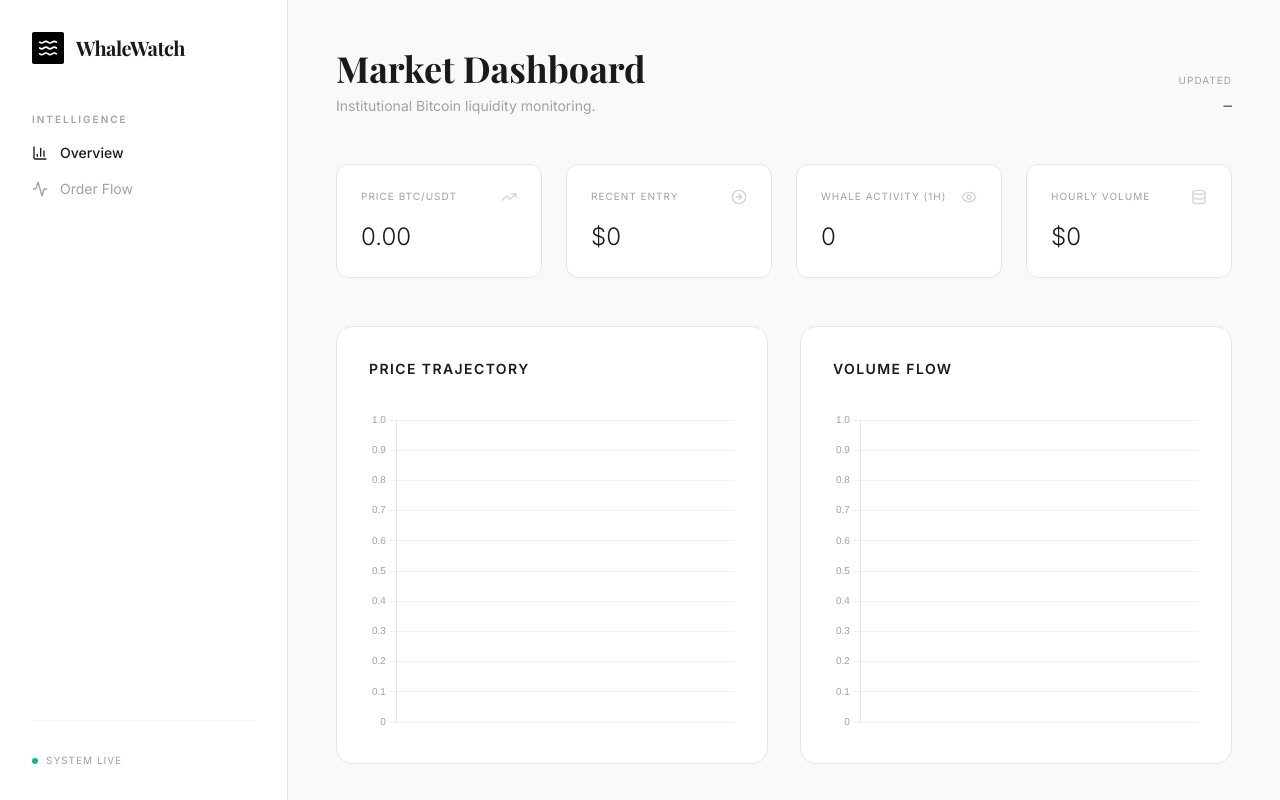
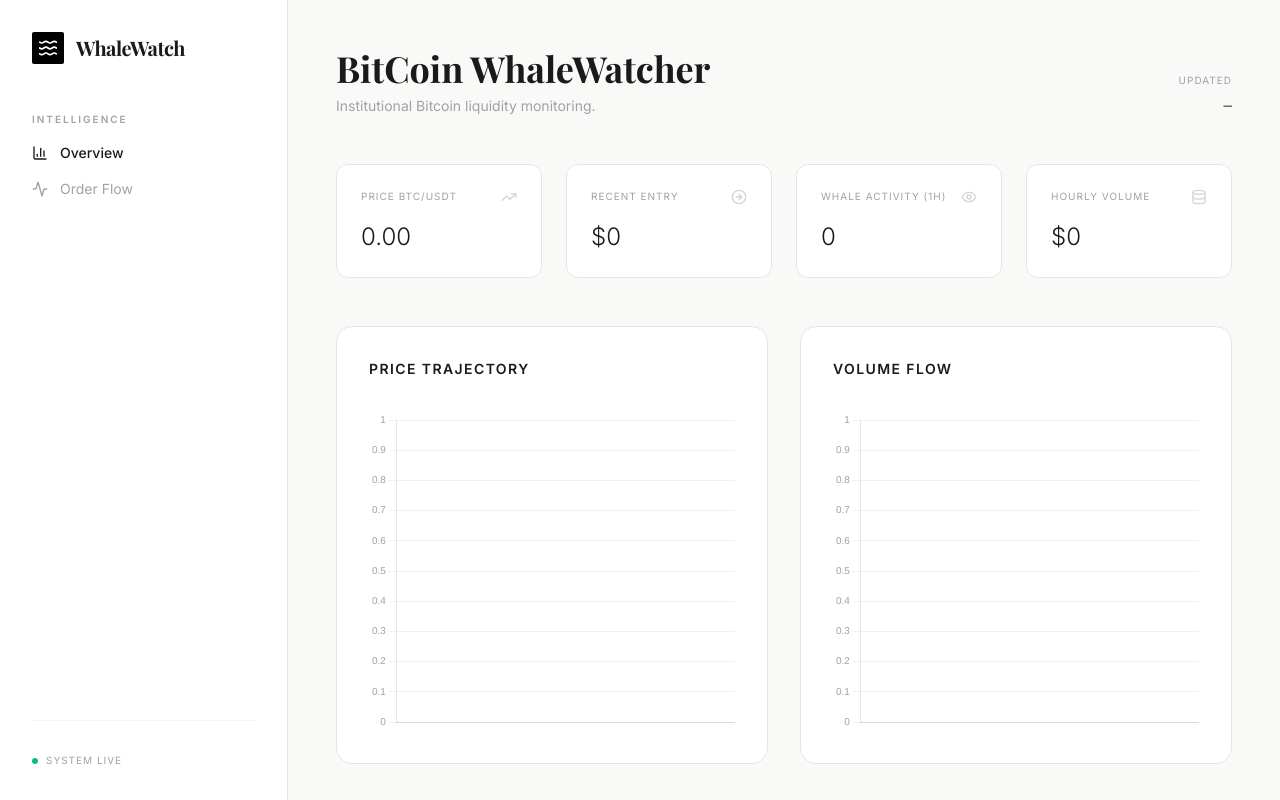
Before and after one commit to guneevaidasani1/finnovate, a website: page public/index.html in a window 1280 px wide. Drawn offline with nearby package versions, Linux system fonts and the light colour scheme; no server answers; a web font is replaced by a local one.

Commit message:
Fixed: Graph Axes & Flow

```diff
--- a/public/app.js
+++ b/public/app.js
@@ -1,4 +1,4 @@
-// app.js overhaul
+// app.js overhaul with Time-Series Precision
 let priceChart = null;
 let volumeChart = null;
 let whaleAlerts = [];
@@ -15,29 +15,62 @@ const whaleModal = document.getElementById('whaleModal');
 const overlay = document.getElementById('overlay');
 
 function initializeCharts() {
+    // UPDATED: commonOptions now enables the X-axis for Time display
     const commonOptions = {
         responsive: true,
         maintainAspectRatio: false,
-        plugins: { legend: { display: false } },
+        plugins: {
+            legend: { display: false },
+            tooltip: {
+                backgroundColor: '#1A1A1A',
+                titleFont: { size: 10 },
+                bodyFont: { size: 12 },
+                displayColors: false,
+                padding: 10
+            }
+        },
         scales: {
-            x: { display: false },
+            x: {
+                display: true, // Set to true to show Time
+                grid: { display: false },
+                ticks: {
+                    color: '#A1A1AA',
+                    font: { size: 9 },
+                    maxTicksLimit: 8, // Prevents overlapping timestamps
+                    autoSkip: true
+                }
+            },
             y: {
+                display: true,
                 grid: { color: '#F1F1EF', drawBorder: false },
-                ticks: { color: '#A1A1AA', font: { size: 10 } }
+                ticks: {
+                    color: '#A1A1AA',
+                    font: { size: 10 },
+                    // Forces precise decimal formatting for Price
+                    callback: function(value) {
+                        return value >= 1000 ? '$' + value.toLocaleString() : value;
+                    }
+                }
             }
         },
         elements: {
-            line: { tension: 0.2, borderWidth: 1.5 },
-            point: { radius: 0 }
+            line: { tension: 0.1, borderWidth: 1.5 }, // Reduced tension for Swiss precision
+            point: { radius: 0, hoverRadius: 4 }
+        },
+        interaction: {
+            intersect: false,
+            mode: 'index',
         }
     };
 
+    // Chart 1: Price Trajectory (X: Time, Y: Price)
     priceChart = new Chart(document.getElementById('priceChart').getContext('2d'), {
         type: 'line',
         data: { labels: [], datasets: [{ data: [], borderColor: '#1A1A1A', backgroundColor: 'transparent' }] },
         options: commonOptions
     });
 
+    // Chart 2: Volume Flow (X: Time, Y: Trade Volume)
     volumeChart = new Chart(document.getElementById('volumeChart').getContext('2d'), {
         type: 'line',
         data: { labels: [], datasets: [{ data: [], borderColor: '#1A1A1A', backgroundColor: 'rgba(26,26,26,0.02)', fill: true }] },
@@ -46,11 +79,18 @@ function initializeCharts() {
 }
 
 function updateCharts(timestamps, prices, volumes) {
-    const labels = timestamps.map(ts => new Date(ts).toLocaleTimeString());
+    // Map timestamps to high-precision strings for the X-axis
+    const labels = timestamps.map(ts => {
+        const date = new Date(ts);
+        return date.toLocaleTimeString([], { hour: '2-digit', minute: '2-digit', second: '2-digit', hour12: false });
+    });
+
+    // Update Price Dataset
     priceChart.data.labels = labels;
     priceChart.data.datasets[0].data = prices;
-    priceChart.update('none');
+    priceChart.update('none'); // 'none' prevents lag during rapid updates
 
+    // Update Volume Dataset
     volumeChart.data.labels = labels;
     volumeChart.data.datasets[0].data = volumes;
     volumeChart.update('none');
--- a/public/index.html
+++ b/public/index.html
@@ -88,7 +88,7 @@
         <main class="flex-1 overflow-y-auto p-6 lg:p-12">
             <header class="flex justify-between items-end mb-12">
                 <div>
-                    <h2 class="text-4xl font-bold mb-2">Market Dashboard</h2>
+                    <h2 class="text-4xl font-bold mb-2">BitCoin WhaleWatcher</h2>
                     <p class="text-zinc-400 text-sm">Institutional Bitcoin liquidity monitoring.</p>
                 </div>
                 <div class="text-right">
```
